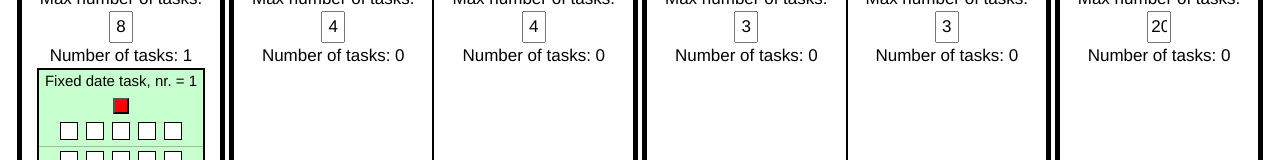
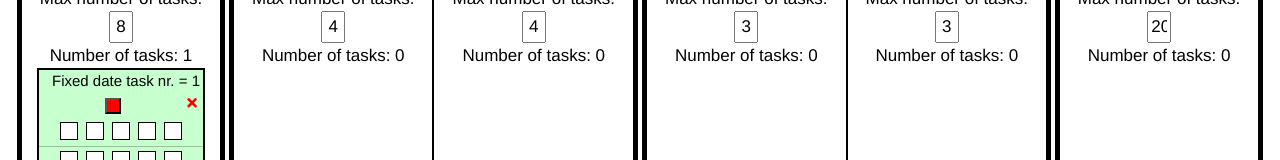
Before and after one commit to zakrzewskib/KanbanWorkflowSimulation, a Vue app: page / in a window 1280 px wide. Both pictures are taken after a click on the button "Add new task". Shown: the part 375-535 px from the top of the page. Built offline with nearby package versions, Linux system fonts and the light colour scheme.

Commit message:
You can delete tasks

```diff
--- a/public/index.html
+++ b/public/index.html
@@ -1,17 +1,23 @@
 <!DOCTYPE html>
 <html lang="">
-  <head>
+
+<head>
     <meta charset="utf-8">
     <meta http-equiv="X-UA-Compatible" content="IE=edge">
     <meta name="viewport" content="width=device-width,initial-scale=1.0">
     <link rel="icon" href="<%= BASE_URL %>favicon.ico">
-    <title><%= htmlWebpackPlugin.options.title %></title>
-  </head>
-  <body>
+    <title>
+        <%= htmlWebpackPlugin.options.title %>
+    </title>
+    <link rel="stylesheet" href="https://cdnjs.cloudflare.com/ajax/libs/font-awesome/5.15.3/css/all.min.css" />
+</head>
+
+<body>
     <noscript>
       <strong>We're sorry but <%= htmlWebpackPlugin.options.title %> doesn't work properly without JavaScript enabled. Please enable it to continue.</strong>
     </noscript>
     <div id="app"></div>
     <!-- built files will be auto injected -->
-  </body>
+</body>
+
 </html>
--- a/src/App.vue
+++ b/src/App.vue
@@ -118,6 +118,7 @@
             :blocked="task.blocked"
             :nr="task.nr"
             draggable="true"
+            @delete-task="deleteTask"
           >
           </Task>
         </Column>
@@ -483,6 +484,9 @@ export default {
       this.changeProductivity();
       this.setBlockers();
     },
+    deleteTask(nr) {
+      this.tasks = this.tasks.filter((task)=>task.nr !== nr);
+    }
   },
 
   name: "App",
--- a/src/components/Task.vue
+++ b/src/components/Task.vue
@@ -12,7 +12,12 @@
     @dragover.stop
   >
     <div class="divWithNr">
-      {{ name }}, nr. = {{ nr }}
+      <div class="taskName">
+        {{ name }}
+        nr. = {{ nr }}
+        <em v-on:click="deleteTask" class="fas fa-times" id="delBtn"></em>
+      </div>
+
       <div v-if="blocker">
         <button v-on:click="unblock" class="unblockButton">BLOCKED</button>
       </div>
@@ -236,6 +241,9 @@ export default {
       this.blocker = true;
       document.getElementById("blockerButton").style.visibility = "hidden";
     },
+    deleteTask() {
+      this.$emit("delete-task", this.nr);
+    },
   },
 };
 </script>
@@ -285,5 +293,17 @@ hr.myLine {
 
 .divWithNr {
   font-size: 15px;
+  margin-left: 10px;
+}
+
+.fas {
+  color: red;
+  font-size: 14px;
+}
+
+#delBtn {
+  float: right;
+  margin-top: 3px;
+  margin-right: 6px;
 }
 </style>
```
